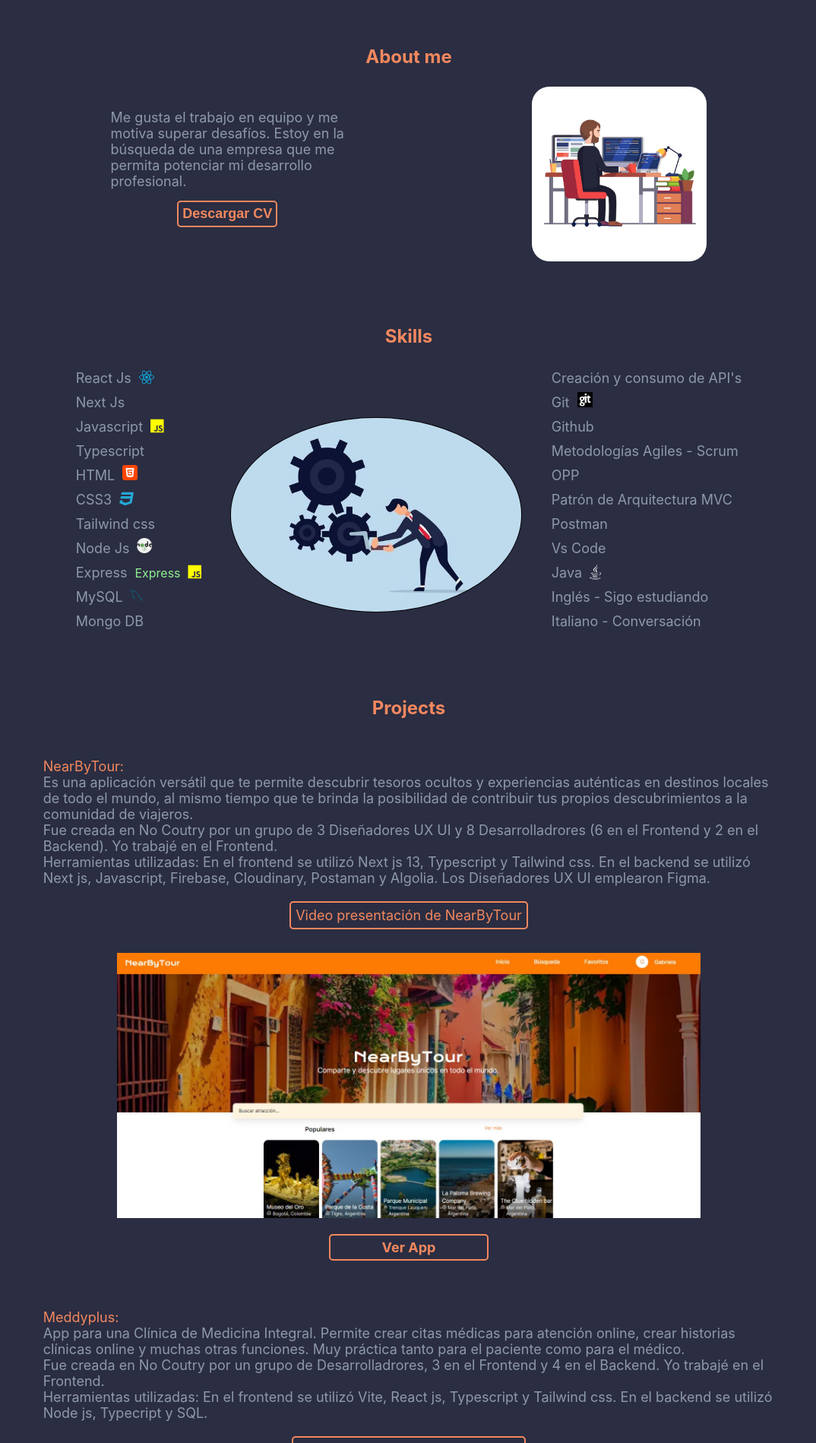
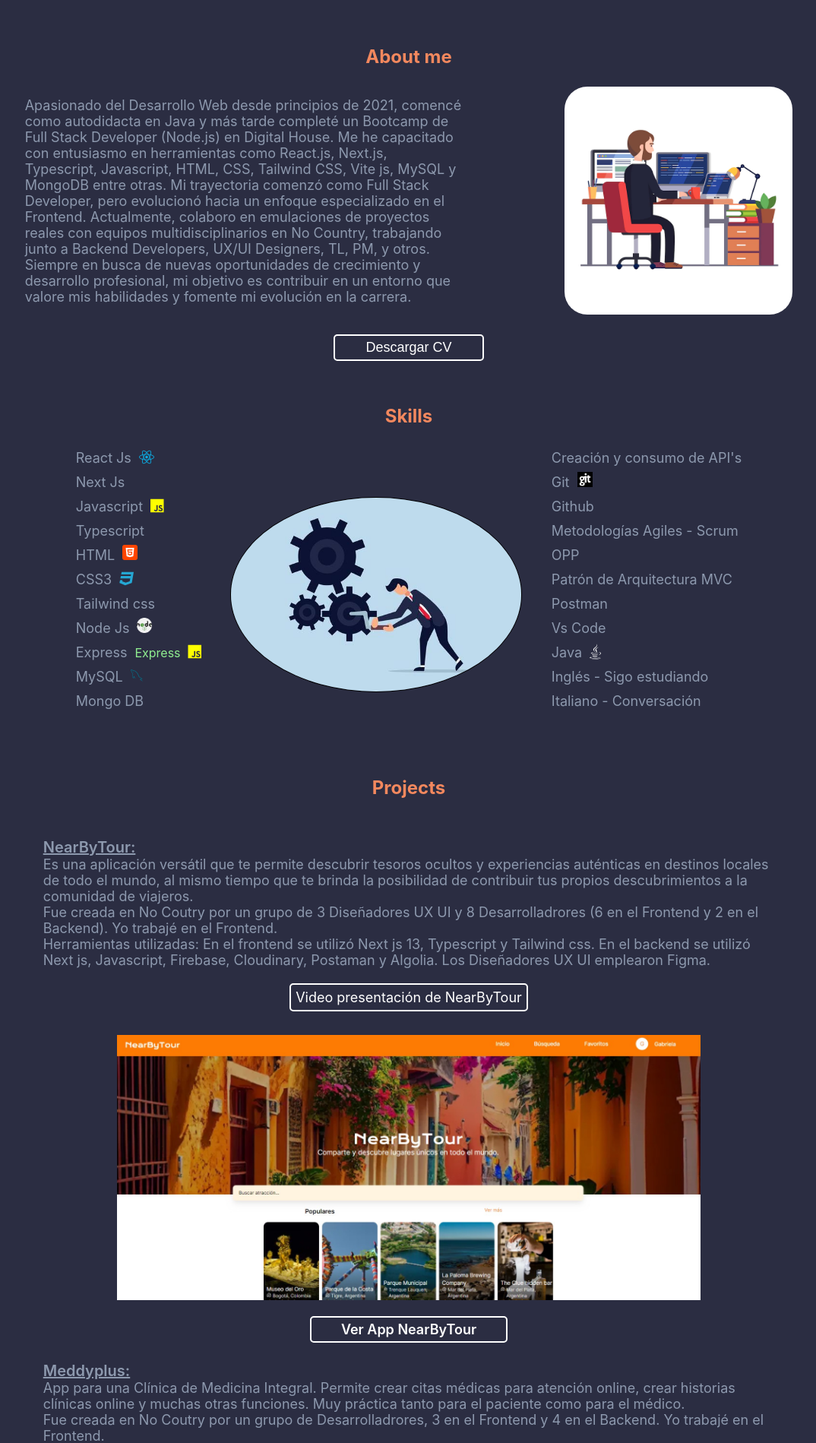
Before and after one commit to OLuciani/portfolio-react-js, a React (Create React App) app: page / in a window 1280 px wide. Shown: the part 300-2199 px from the top of the page at 76% size, without its empty margins (102-1176 px from the left). Built offline with nearby package versions, Linux system fonts and the light colour scheme.

Commit message:
Modificaciones en AboutMe.js, aboutme.css, Projects.js y projects.css

```diff
--- a/src/components/AboutMe.js
+++ b/src/components/AboutMe.js
@@ -8,23 +8,23 @@ function AboutMe() {
          <h2 className="titulo-about-me">About me</h2>
 
         <div className="caja-about-me">
-          <div>
+          <div className="content-text">
             <p className="text-about-me">
-
-              Me gusta el trabajo en equipo y me<br />
-              motiva superar desafíos. Estoy en la<br />
-              búsqueda de una empresa que me<br />
-              permita potenciar mi desarrollo<br />
-              profesional.
+              Apasionado del Desarrollo Web desde principios de 2021, comencé como autodidacta en Java y más tarde completé un Bootcamp de Full Stack Developer (Node.js) en Digital House. Me he capacitado con entusiasmo en herramientas como React.js, Next.js, Typescript, Javascript, HTML, CSS, Tailwind CSS, Vite js, MySQL y MongoDB entre otras.
+              Mi trayectoria comenzó como Full Stack Developer, pero evolucionó hacia un enfoque especializado en el Frontend. Actualmente, colaboro en emulaciones de proyectos reales con equipos multidisciplinarios en No Country, trabajando junto a Backend Developers, UX/UI Designers, TL, PM, y otros. Siempre en busca de nuevas oportunidades de crecimiento y desarrollo profesional, mi objetivo es contribuir en un entorno que valore mis habilidades y fomente mi evolución en la carrera.
             </p>
 
-            <div className="div-button-download-CV">
+            {/* <div className="div-button-download-CV">
               <a href="./data/CV (ES)-Oscar Luciani - Frontend.pdf" download><button className='button-descargar-cv'>Descargar CV</button></a>
-            </div>
+            </div> */}
 
           </div>
 
           <img className='imagen-about-me' src={imagen} alt="imagen-desarrollador" />
+        </div>
+
+        <div className="div-button-download-CV">
+          <a href="./data/CV (ES)-Oscar Luciani - Frontend.pdf" download><button className='button-descargar-cv'>Descargar CV</button></a>
         </div>
 
     </div>
--- a/src/components/Projects.js
+++ b/src/components/Projects.js
@@ -51,7 +51,7 @@ function Projects() {
             </div>
             <div className="div-button-ver-proyecto">
               <a href="https://nearbytour.vercel.app/home">
-                <p className="button-ver-proyecto">Ver App</p>
+                <p className="button-ver-proyecto">Ver App NearByTour</p>
               </a>
             </div>
           </div>
@@ -94,7 +94,7 @@ function Projects() {
             </div>
             <div className="div-button-ver-proyecto">
               <a href="https://meddyplus.netlify.app">
-                <p className="button-ver-proyecto">Ver App</p>
+                <p className="button-ver-proyecto">Ver App Meddyplus</p>
               </a>
             </div>
           </div>
@@ -121,7 +121,7 @@ function Projects() {
             </div>
             <div className="div-button-ver-proyecto">
               <a href="https://hernandez-cabanas.netlify.app/">
-                <p className="button-ver-proyecto">Ver App</p>
+                <p className="button-ver-proyecto">Ver App Hernandez-Cabañas</p>
               </a>
             </div>
           </div>
@@ -150,7 +150,7 @@ function Projects() {
             </div>
             <div className="div-button-ver-proyecto">
               <a href="https://luciani-automoviles.netlify.app/">
-                <p className="button-ver-proyecto">Ver App</p>
+                <p className="button-ver-proyecto">Ver App Luciani-Automóviles</p>
               </a>
             </div>
           </div>
--- a/src/components/aboutMe.css
+++ b/src/components/aboutMe.css
@@ -19,32 +19,34 @@
   padding: 2% 0% 2% 0%;
 }
 
+.content-text {
+  width: 90vw;
+}
+
 .text-about-me {
   color: #8D99AE;
+  margin-bottom: 5%;
 }
 
 .div-button-download-CV {
   text-align: center;
-  padding: 5% 0% 5% 0%;
+  padding-top: 3%;
 }
 
 .button-descargar-cv {
   text-align: center;
   font-size: 16px;
   background-color: #2B2D42;
-  color: rgb(243, 136, 94);
-  font-weight: 700;
-  border: solid 2px rgb(243, 136, 94);;
-  padding: 5px;
+  color: white;
+  border: solid 2px white;
+  padding: 5px 40px;
   border-radius: 5px;
   cursor: pointer;
 }
 
 .button-descargar-cv:hover {
-  background-color: #ef233c;
-  color: #8D99AE;;
-  border-color: #8D99AE;
-
+  background-color: #8D99AE;
+  color: white;
 }
 
 
@@ -54,11 +56,11 @@
   }
 }
 
-@media (min-width: 553px) {
+/* @media (min-width: 553px) {
  .imagen-about-me {
     width: 230px;
  }
-}
+}  */
 
 @media (min-width: 680px) {
   .titulo-about-me {
@@ -68,9 +70,24 @@
 
   .text-about-me {
     font-size: 18px;
+    margin-bottom: 0%;
   }
+
   .button-descargar-cv {
     font-size: 18px;
+  }
+
+  .content-text {
+    width: 45vw;
+  }
+
+  .imagen-about-me {
+    width: 300px;
+    border-radius: 10%;
+  }
+
+  .div-button-download-CV {
+    padding-top: 0;
   }
 }
 
--- a/src/components/projects.css
+++ b/src/components/projects.css
@@ -20,7 +20,7 @@
   flex-direction: row;
   align-items: center;
   justify-content: center;
-  padding: 2% 0% 3% 0%;
+  padding-top: 2%;
 }
 
 .div-text-project {
@@ -35,8 +35,10 @@
   margin-bottom: 3%;
 }
 .title-text-projects {
-  font-size: 18px;
-  color: rgb(243, 136, 94)
+  margin-bottom: -25px;
+  font-size: 20px;
+  font-weight: 600;
+  text-decoration: underline;
 }
 
 .div-image-project  {
@@ -54,7 +56,7 @@
 }
 
 .div-button-ver-proyecto {
-  width: 150px;
+  width: 260px;
   margin: auto;
   margin-top: 2%;
 }
@@ -62,18 +64,16 @@
 .button-ver-proyecto {
   text-align: center;
   background-color: #2B2D42;
-  color: rgb(243, 136, 94);
+  color: white;
   /* font-size: 18px; */
-  font-weight: 700;
-  border: solid 2px rgb(243, 136, 94);
+  font-weight: 600;
+  border: solid 2px white;
   padding: 5px;
   border-radius: 5px;
 }
 
 .button-ver-proyecto:hover {
-  background-color: #ef233c;
-  color: #8D99AE;;
-  border-color: #8D99AE;
+  background-color: #8D99AE;
 }
 
 .image-project:hover {
@@ -81,26 +81,24 @@
  }
 
 .contenedor-presentación {
-border: solid 2px rgb(243, 136, 94);
-border-radius: 5px;
-width: max-content;
-padding: 6px;
-margin: auto;
-margin-bottom: 3%;
+  border: solid 2px white;
+  border-radius: 5px;
+  width: max-content;
+  padding: 6px;
+  margin: auto;
+  margin-bottom: 3%;
 }
 
 .contenedor-presentación a {
-  color: rgb(243, 136, 94);
+  color: white;
 }
 
-.contenedor-presentación a:hover {
+/* .contenedor-presentación a:hover {
   color: #8D99AE;
-}
+} */
 
 .contenedor-presentación:hover {
-  background-color: #ef233c;
-  border-color: #8D99AE;
-  color: #8D99AE;
+  background-color: #8D99AE;
 }
 
 
@@ -127,9 +125,9 @@ margin-bottom: 3%;
     width: 90%;
   }
 
-  .div-button-ver-proyecto {
+  /* .div-button-ver-proyecto {
     width: 180px;
-  }
+  } */
 
   .caja-madre {
     font-size: 18px;
@@ -162,7 +160,7 @@ margin-bottom: 3%;
     text-align: left;
   }
 
-  .div-button-ver-proyecto {
+  /* .div-button-ver-proyecto {
     width: 210px;
-  }
+  } */
 }
```
